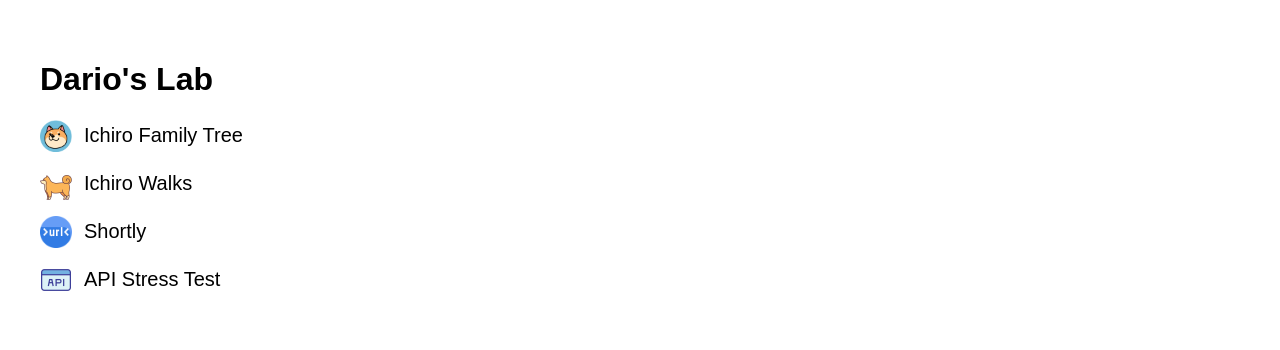
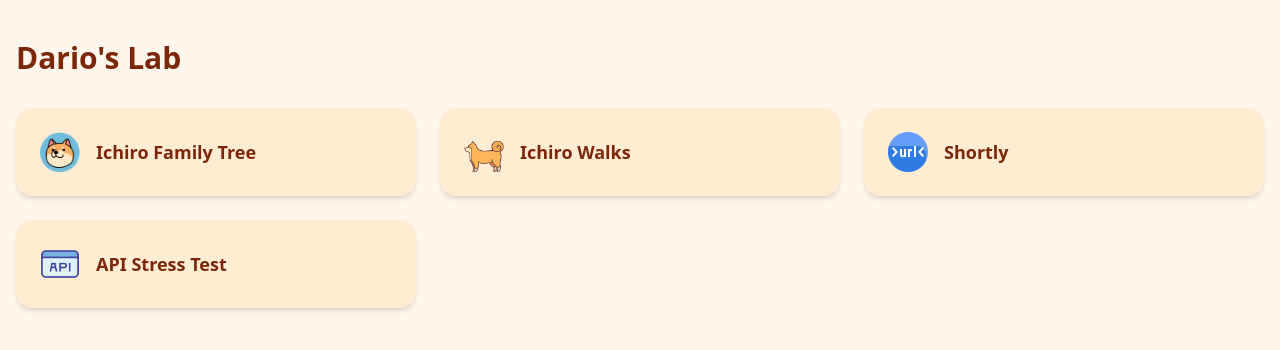
Before and after one commit to dario-mr/lab-home, a React (Vite) app: page / in a window 1280 px wide. Shown: the top 350 px of the page. Built offline with nearby package versions, Linux system fonts and the light colour scheme.

Commit message:
add tailwind

```diff
--- a/index.html
+++ b/index.html
@@ -1,8 +1,8 @@
 <!DOCTYPE html>
-<html lang="en">
+<html lang="en" data-theme="caramellatte">
 <head>
   <meta charset="UTF-8"/>
-  <link rel="icon" href="public/icons/favicon.png"/>
+  <link rel="icon" href="icons/favicon.png"/>
   <meta name="viewport" content="width=device-width, initial-scale=1.0"/>
   <title>Lab Home</title>
 </head>
--- /dev/null
+++ b/src/index.css
@@ -0,0 +1,6 @@
+/* src/index.css */
+@import "tailwindcss";
+
+@plugin "daisyui" {
+  themes: all;
+}
--- a/src/index.tsx
+++ b/src/index.tsx
@@ -1,6 +1,8 @@
+// src/index.tsx
 import React from 'react';
 import { createRoot } from 'react-dom/client';
 import App from './App';
+import './index.css';
 
 const container = document.getElementById('root')!;
 const root = createRoot(container);
--- a/src/pages/Home.tsx
+++ b/src/pages/Home.tsx
@@ -31,34 +31,29 @@ const projects: Project[] = [
 
 export default function Home() {
   return (
-    <div style={{ padding: '2rem', fontFamily: 'sans-serif' }}>
-      <h1>Dario's Lab</h1>
-      <ul style={{ listStyle: 'none', padding: 0 }}>
+    <main className="min-h-dvh bg-base-100">
+      <div className="container mx-auto px-4 py-10">
+        <header className="mb-8 flex items-center justify-between">
+          <h1 className="text-3xl font-semibold">Dario's Lab</h1>
+        </header>
+        <ul className="grid gap-6 sm:grid-cols-2 lg:grid-cols-3">
           {projects.map((p) => (
-          <li key={p.path} style={{ margin: '1rem 0' }}>
+            <li key={p.path}>
               <a
                 href={p.path}
                 target="_blank"
                 rel="noopener noreferrer"
-              style={{
-                display: 'flex',
-                alignItems: 'center',
-                textDecoration: 'none',
-                color: 'inherit',
-              }}
+                className="card bg-base-200 hover:bg-base-300 transition shadow-md"
               >
-              <img
-                src={p.icon}
-                alt={`${p.name} icon`}
-                width={32}
-                height={32}
-                style={{ marginRight: '0.75rem' }}
-              />
-              <span style={{ fontSize: '1.25rem' }}>{p.name}</span>
+                <div className="card-body flex-row items-center gap-4">
+                  <img src={p.icon} alt="" className="size-10" />
+                  <h2 className="card-title text-lg">{p.name}</h2>
+                </div>
               </a>
             </li>
           ))}
         </ul>
       </div>
+    </main>
   );
 }
--- a/vite.config.js
+++ b/vite.config.js
@@ -1,9 +1,13 @@
-import {defineConfig} from 'vite';
+import { defineConfig } from 'vite';
 import react from '@vitejs/plugin-react';
+import tailwindcss from '@tailwindcss/vite';
 
 export default defineConfig({
-  plugins: [react({
-    jsxRuntime: 'automatic'
-  })],
-  server: {port: 3000},
+  plugins: [
+    react({
+      jsxRuntime: 'automatic',
+    }),
+    tailwindcss(),
+  ],
+  server: { port: 3000 },
 });
```
Also changed, not shown: package.json (+7 -1 lines), icons/favicon.png (renamed from public/icons/favicon.png), 1 other file (tests, documents, lock files or other folders). Lines whose indentation alone changed are shown as unchanged.
